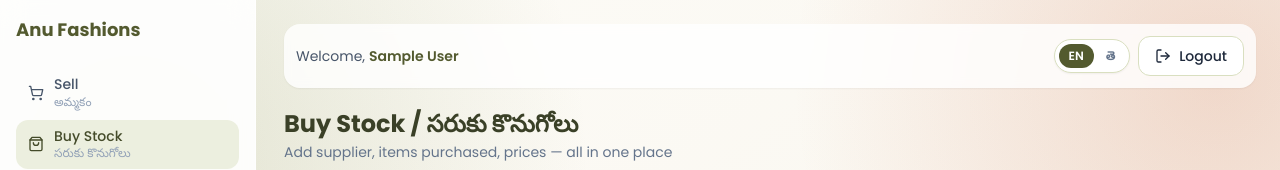
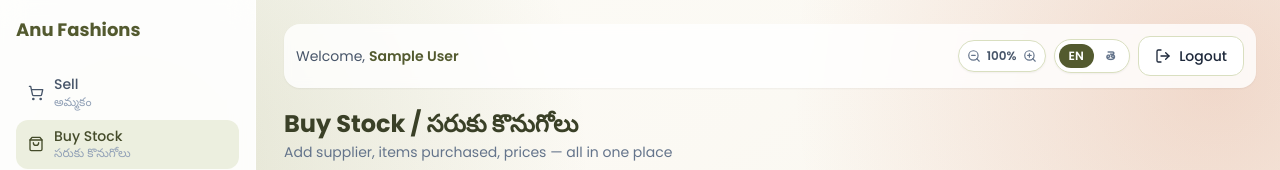
Before and after one commit to ManojRoyalll/anufashions, a React (Vite) app in the folder apps/web/: page /buy in a window 1280 px wide. Shown: the top 170 px of the page. Built offline with nearby package versions, Linux system fonts and the light colour scheme; no server answers; sample sign-in values are in the browser's storage.

Commit message:
feat: invoice total bill field with GST diff indicator; zoom controls in header

```diff
--- a/apps/web/src/components/layout/app-shell.tsx
+++ b/apps/web/src/components/layout/app-shell.tsx
@@ -1,13 +1,14 @@
 import { Link, NavLink, Outlet, useNavigate } from "react-router-dom";
 import {
   ShoppingCart, LayoutDashboard, Box, ShoppingBag,
-  Settings, Menu, LogOut
+  Settings, Menu, LogOut, ZoomIn, ZoomOut
 } from "lucide-react";
 import { useAuthStore } from "@/store/auth";
 import { useAppStore } from "@/store/app";
 import { useLang } from "@/hooks/use-lang";
 import { Button } from "@/components/ui/button";
 import { cn } from "@/lib/utils";
+import { useState, useEffect } from "react";
 
 export default function AppShell() {
   const navigate = useNavigate();
@@ -16,6 +17,18 @@ export default function AppShell() {
   const mobileOpen = useAppStore((s) => s.mobileOpen);
   const setMobileOpen = useAppStore((s) => s.setMobileOpen);
   const { t, lang, toggle } = useLang();
+
+  const ZOOM_LEVELS = [80, 90, 100, 110, 125, 150];
+  const savedZoom = Number(localStorage.getItem("zoom") || "100");
+  const [zoom, setZoom] = useState(savedZoom);
+
+  useEffect(() => {
+    document.documentElement.style.fontSize = `${zoom}%`;
+    localStorage.setItem("zoom", String(zoom));
+  }, [zoom]);
+
+  const zoomIn = () => setZoom((z) => { const idx = ZOOM_LEVELS.indexOf(z); return idx < ZOOM_LEVELS.length - 1 ? ZOOM_LEVELS[idx + 1] : z; });
+  const zoomOut = () => setZoom((z) => { const idx = ZOOM_LEVELS.indexOf(z); return idx > 0 ? ZOOM_LEVELS[idx - 1] : z; });
 
   const nav = [
     { to: "/", label: t.sell, sub: "అమ్మకం", icon: ShoppingCart },
@@ -70,6 +83,17 @@ export default function AppShell() {
             </p>
           </div>
           <div className="flex items-center gap-2">
+            {/* Zoom controls */}
+            <div className="flex items-center gap-0.5 rounded-full border border-brand-200 bg-white px-1 py-1 shadow-sm">
+              <button onClick={zoomOut} className="rounded-full p-1 text-slate-500 hover:bg-brand-50" title="Zoom out">
+                <ZoomOut className="h-3.5 w-3.5" />
+              </button>
+              <span className="text-xs font-semibold text-slate-600 min-w-[30px] text-center">{zoom}%</span>
+              <button onClick={zoomIn} className="rounded-full p-1 text-slate-500 hover:bg-brand-50" title="Zoom in">
+                <ZoomIn className="h-3.5 w-3.5" />
+              </button>
+            </div>
+            {/* Language toggle */}
             <button
               onClick={toggle}
               className="flex items-center gap-0.5 rounded-full border border-brand-200 bg-white px-1 py-1 text-xs font-semibold shadow-sm"
--- a/apps/web/src/pages/buy-page.tsx
+++ b/apps/web/src/pages/buy-page.tsx
@@ -36,6 +36,7 @@ export default function BuyPage() {
   // Invoice
   const [date, setDate] = useState(new Date().toISOString().slice(0, 10));
   const [invoiceNo, setInvoiceNo] = useState("");
+  const [invoiceTotalAmount, setInvoiceTotalAmount] = useState("");
   const [billPhoto, setBillPhoto] = useState<string | undefined>();
   const [showInvoiceDetails, setShowInvoiceDetails] = useState(false);
 
@@ -171,6 +172,7 @@ export default function BuyPage() {
       // Reset form
       setItems([emptyItem()]);
       setInvoiceNo("");
+      setInvoiceTotalAmount("");
       setBillPhoto(undefined);
       setSelectedSupplier(null);
       setNewSupplierName("");
@@ -271,6 +273,15 @@ export default function BuyPage() {
                 <div>
                   <p className="text-xs text-slate-500 mb-1">{t.invoiceNo}</p>
                   <Input placeholder="INV-2026-001" value={invoiceNo} onChange={(e) => setInvoiceNo(e.target.value)} autoComplete="off" />
+                </div>
+                <div className="col-span-2">
+                  <p className="text-xs text-slate-500 mb-1">Invoice Bill Total (₹) <span className="text-brand-600">— including GST / actual amount paid</span></p>
+                  <Input type="number" placeholder="Enter total amount on the invoice bill" value={invoiceTotalAmount} onChange={(e) => setInvoiceTotalAmount(e.target.value)} />
+                  {invoiceTotalAmount && totalInvestment > 0 && Math.abs(Number(invoiceTotalAmount) - totalInvestment) > 1 && (
+                    <p className="text-xs mt-1 text-terra-600 font-medium">
+                      Difference: {Number(invoiceTotalAmount) > totalInvestment ? "+" : ""}{(Number(invoiceTotalAmount) - totalInvestment).toLocaleString("en-IN", { style: "currency", currency: "INR", maximumFractionDigits: 0 })} (likely GST / transport charges)
+                    </p>
+                  )}
                 </div>
                 <div className="col-span-2">
                   <p className="text-xs text-slate-500 mb-1">{t.billPhoto}</p>
```
